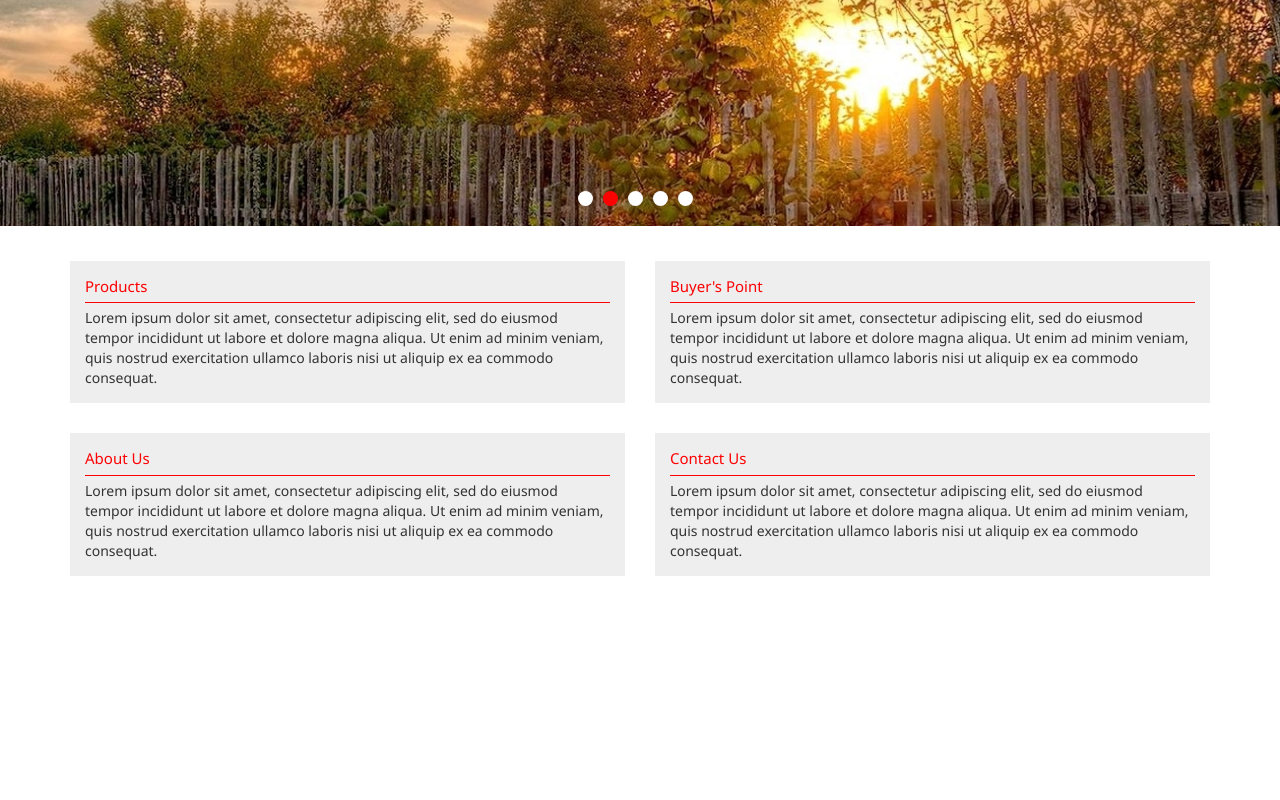
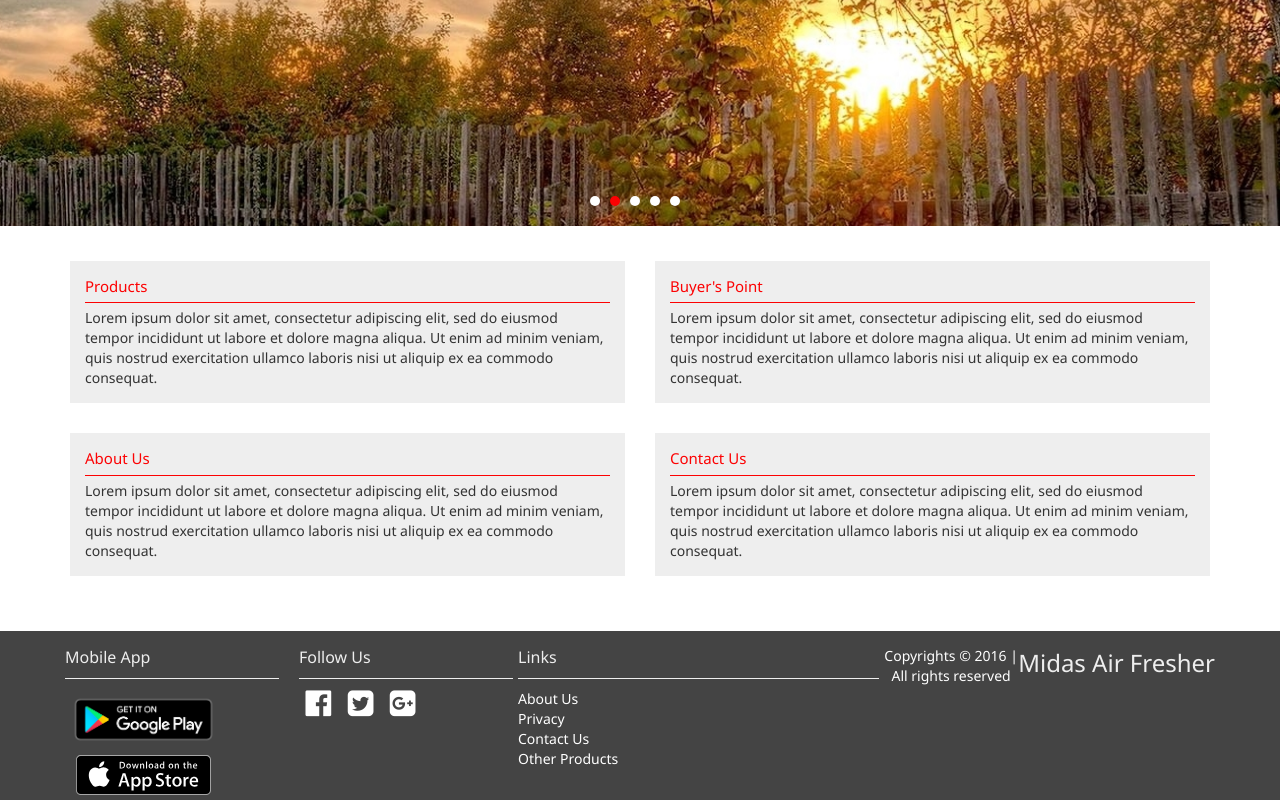
Before and after one commit to i-am-gaurav/babadook, a website: page client/index.html in a window 1280 px wide. Shown: the part 376-1176 px from the top of the page. Before the commit the page ends 967 px from the top, so only its background shows below. Drawn offline with Linux system fonts and the light colour scheme.

Commit message:
Added : Home Page

```diff
--- a/client/index.html
+++ b/client/index.html
@@ -16,7 +16,7 @@
         <div class="custom-navbar">
             <div class="container">
 
-        <div class="hidden-xs visible-sm visible-md visible-lg">
+                <div class="hidden-xs hidden-sm visible-md visible-lg">
                     <div class="col-sm-3">
                         <a href="/" class="brand-name">Midas Air Fresher</a>
                     </div>
@@ -35,9 +35,11 @@
                     </div>
                 </div>
 
-        <div class="visible-xs hidden-sm hidden-md hidden-lg">
+                <div class="visible-xs visible-sm hidden-md hidden-lg">
                     <div class="col-xs-12">
+                        <div class="mobile-brand-name">Midas Air Freshner</div>
 
+                        <i class="pull-right fa fa-fw fa-ellipsis-v"></i>
                     </div>
                 </div>
 
@@ -134,7 +136,76 @@
                 </div>
             </div>
         </div>
-<script type="application/javascript" src="resources/external/js/angular/angular.js"></script>
+
+        <div class="footer">
+            <div class="hidden-xs hidden-sm visible-md visible-lg">
+            <div class="container">
+                <div class="row">
+                    <div class="width-20">
+                        <div class="heading">
+                            Mobile App
+                        </div>
+
+                        <div class="content">
+                            <img src="resources/app/images/icon/google-play-badge.png" style="width : 157px"/>
+                            <img src="resources/app/images/icon/app_store.svg" style="padding-left: 11px;"/>
+                        </div>
+                    </div>
+
+                    <div class="width-20">
+                        <div class="heading">
+                            Follow Us
+                        </div>
+
+                        <div class="content">
+                            <i class="fa fa-fw fa-facebook-official"></i>
+                            <i class="fa fa-fw fa-twitter-square"></i>
+                            <i class="fa fa-fw fa-google-plus-square"></i>
+                        </div>
+                    </div>
+
+                    <div class="width-30">
+                        <div class="row">
+                            <div class="heading">Links</div>
+
+                            <div class="content">
+                                <a role="button">About Us</a>
+                                <a role="button">Privacy</a>
+                                <a role="button">Contact Us</a>
+                                <a role="button">Other Products</a>
+                            </div>
+
+                        </div>
+
+                    </div>
+
+                    <div class="width-30">
+
+                        <div>
+                            <a href="/" class="brand-name">Midas Air Fresher</a>
+                        </div>
+
+                        <div class="copyright">
+                            Copyrights © 2016 | All rights reserved
+                        </div>
+                    </div>
+                </div>
+            </div>
+            </div>
+
+            <div class="visible-xs visible-sm">
+                <div class="container">
+                <div class="row">
+                    <div class="col-xs-12">
+                        <div class="copyright">
+                            Copyrights © 2016 | All rights reserved
+                        </div>
+                    </div>
+                </div>
+                </div>
+            </div>
+        </div>
+        <script type="application/javascript" src="resources/external/js/angular/angular.min.js"></script>
         <script type="application/javascript" src="resources/external/js/velocity/velocity.min.js"></script>
 
         <script type="application/javascript" src="resources/app/js/application.js"></script>
--- a/client/resources/app/css/site.scss
+++ b/client/resources/app/css/site.scss
@@ -128,8 +128,8 @@ $theme-animation-fast: .5s;
     text-align: center;
 
     li {
-      height: 15px;
-      width: 15px;
+      height: 10px;
+      width: 10px;
 
       display: inline-block;
       margin-right: 10px;
@@ -165,3 +165,102 @@ $theme-animation-fast: .5s;
 .tmar15{
   margin-top : 15px;
 }
+
+.row{
+  .width-20, .width-30{
+    float : left;
+    padding : 0 10px;
+  }
+
+  .width-20{
+    width : 20%;
+  }
+
+  .width-30{
+    width : 30%;
+  }
+}
+
+.footer{
+  background-color : #444;
+  margin-top : 40px;
+
+  color : #fff;
+  padding-top : 15px;
+
+  .heading{
+    color : #eee;
+    padding-bottom: 10px;
+    margin-bottom: 10px;
+
+    font-size : 16px;
+
+    border-bottom : 1px solid #eee;
+
+
+  }
+
+  .content{
+    img {
+      cursor : pointer;
+    }
+
+    i{
+      font-size : 30px;
+      cursor : pointer;
+    }
+  }
+
+  a{
+    display: block;;
+
+    &.brand-name {
+      font-size: 24px;
+      font-weight: 100;
+
+      text-decoration: none;
+      color: #eee;
+
+      float : right;
+
+      &:hover {
+        text-decoration: none;
+        color: #eee;
+      }
+    }
+  }
+
+  .copyright{
+    float : right;
+    margin-top : 20px;
+
+    text-align : right;
+  }
+
+  .container {
+    .copyright{
+      float : none;
+      margin-top : 0;
+
+      text-align: center;
+
+      padding-bottom: 10px;
+    }
+  }
+}
+
+.mobile-brand-name{
+  color : $theme-primary-font-color;
+  text-align: center;
+
+  line-height: 75px;
+
+  font-size : 24px;
+
+  +i{
+    top: 27px;
+    right: 0;
+    font-size: 30px;
+    color: #777;
+  }
+}
```
Also changed, not shown: client/resources/app/css/site.css, client/resources/app/images/icon/app_store.svg (added), client/resources/app/images/icon/google-play-badge.png (added), 1 other file. Lines whose indentation alone changed are shown as unchanged.
